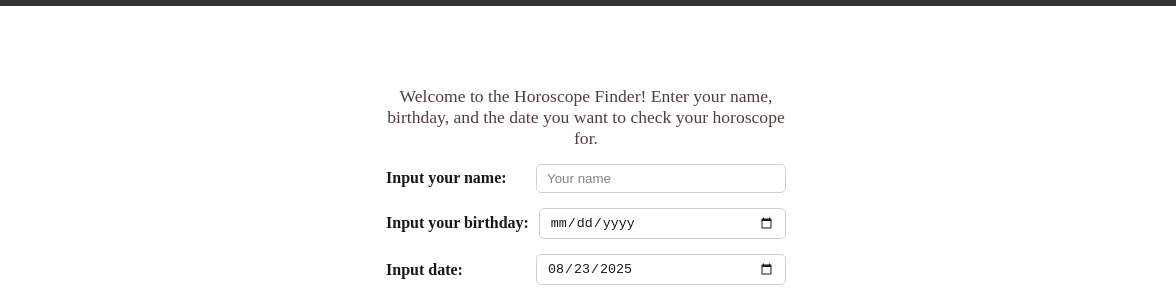
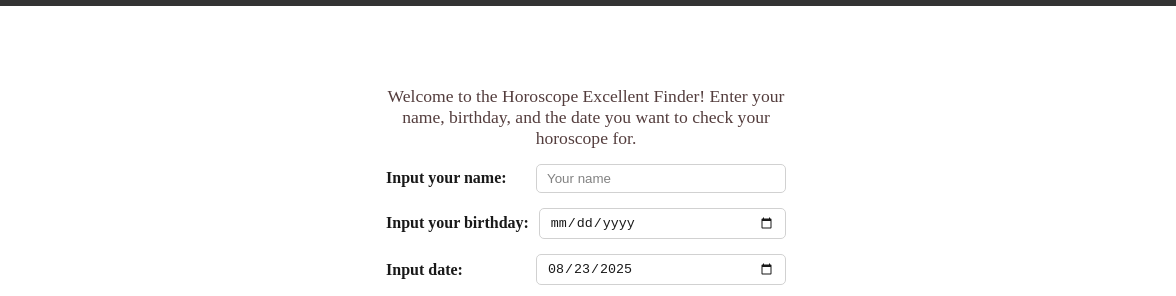
Before and after one commit to ILikhacheva/horoscop, a plain HTML site: page index.html in a window 1280 px wide. Shown: the part 222-518 px from the top of the page, 104-1280 px from the left. Drawn offline with Linux system fonts and the light colour scheme.

Commit message:
Add Excelent

```diff
--- a/index.html
+++ b/index.html
@@ -15,7 +15,7 @@
     <img alt="Zodiac Signs" id="zodiac_img">
 
     <form class="form">
-        <p>Welcome to the Horoscope Finder! Enter your name, birthday, and the date you want to check your horoscope for.</p>
+        <p>Welcome to the Horoscope Excellent Finder! Enter your name, birthday, and the date you want to check your horoscope for.</p>
 
     <div class="form-row">
         <label for="user_name">Input your name:</label>
```
